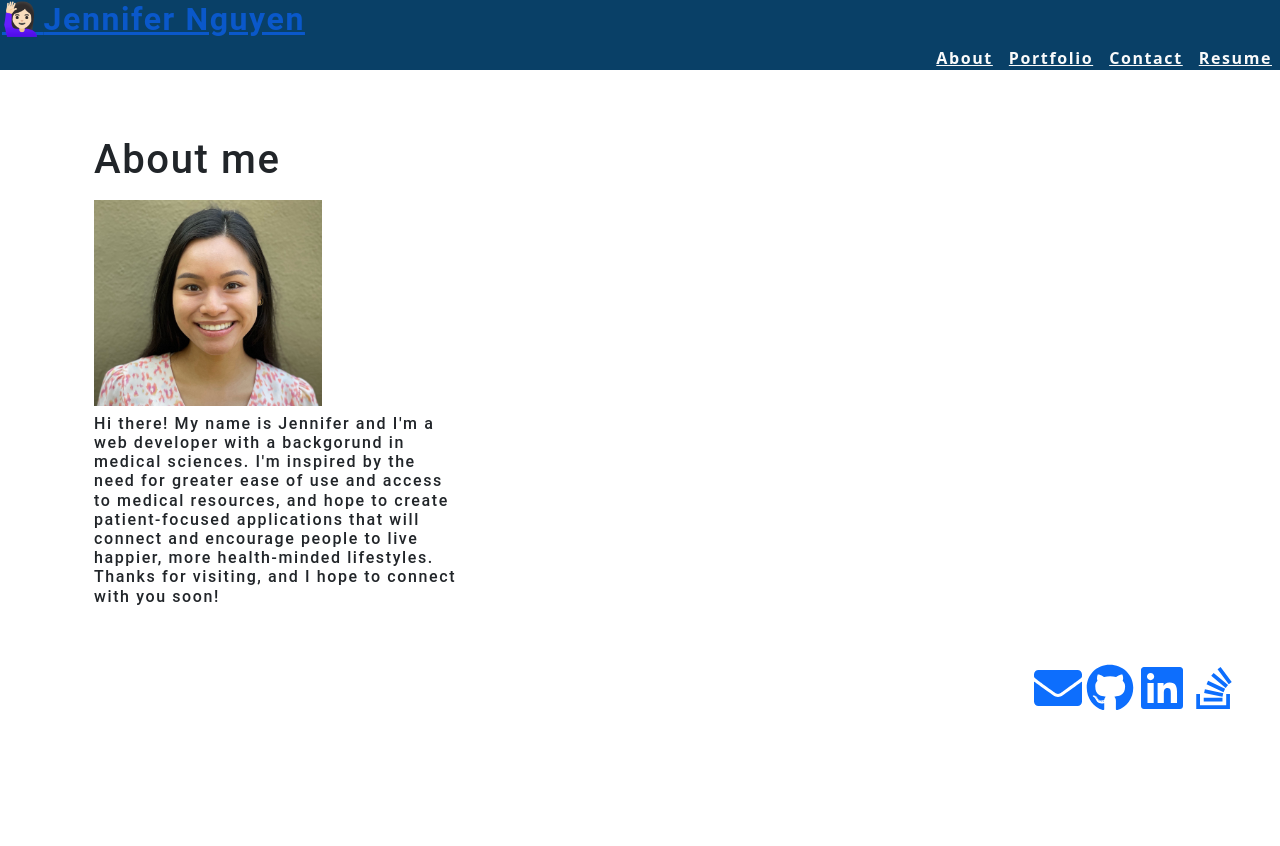
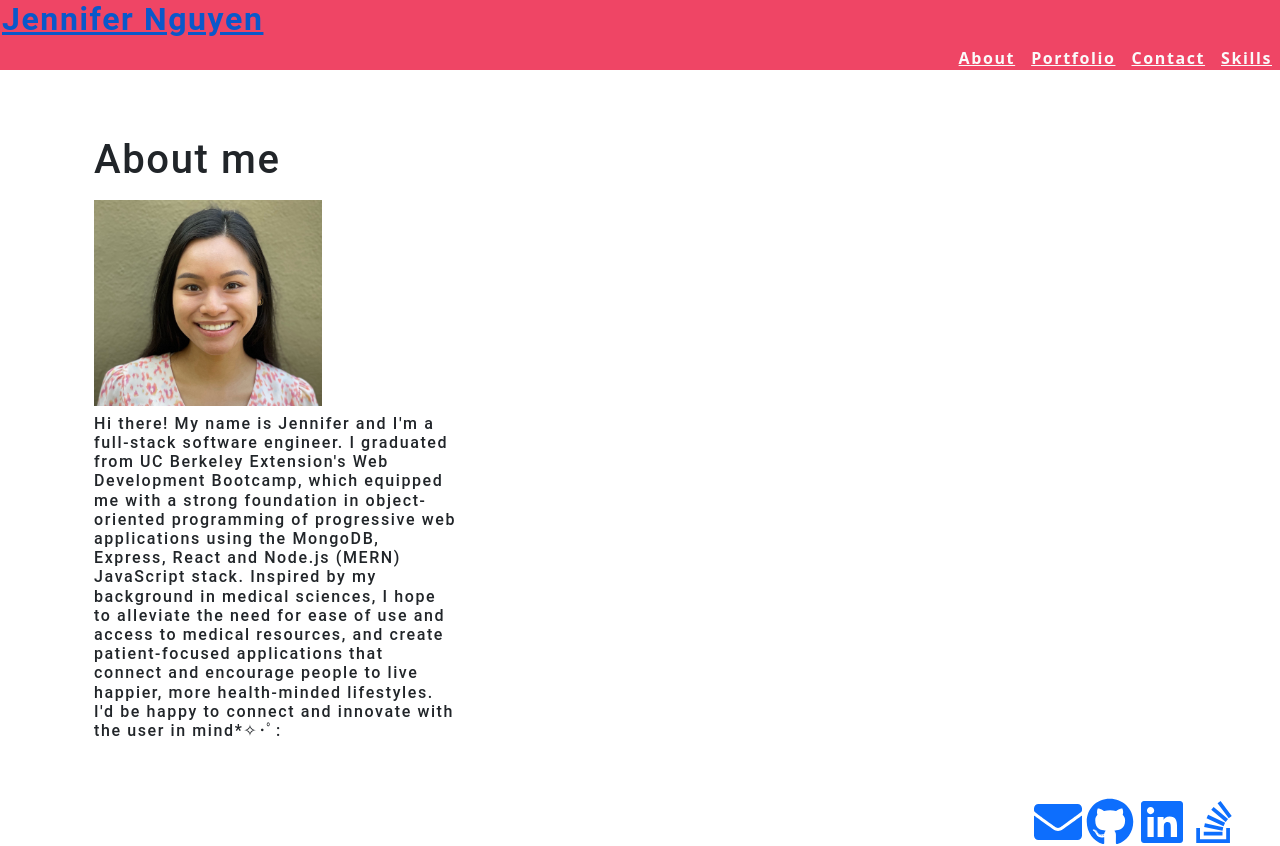
Before and after one commit to njthanhtrang/20.-React-Challenge-React-Portfolio, a React (Create React App) app: page / in a window 1280 px wide. Shown: the top 846 px of the page. Before the commit the page ends 800 px from the top, so only its background shows below. Built offline with nearby package versions, Linux system fonts and the light colour scheme.

Commit message:
about section

```diff
--- a/src/App.css
+++ b/src/App.css
@@ -1,8 +1,8 @@
 :root {
   --main: #fffffe;
-  --stroke:  #094067;
+  --stroke:  #ef4565;
   --primary: #3da9fc;
-  --secondary: #90b4ce;
+  --secondary: #fffffe;
   --tertiary: #ef4565;
 
 }
--- a/src/App.js
+++ b/src/App.js
@@ -4,7 +4,7 @@ import Portfolio from "./components/Portfolio";
 import Header from "./components/Header";
 import Footer from "./components/Footer";
 import ContactForm from "./components/Contact";
-import Resume from "./components/Resume";
+import Skills from "./components/Skills";
 import "bootstrap/dist/css/bootstrap.min.css";
 import "./App.css";
 import 'bootstrap/dist/css/bootstrap.min.css';
@@ -20,7 +20,7 @@ function App() {
       name: "Contact",
     },
     {
-      name: "Resume",
+      name: "Skills",
     },
   ]);
 
@@ -30,8 +30,8 @@ function App() {
         return <Portfolio />;
       case "Contact":
         return <ContactForm />;
-      case "Resume":
-        return <Resume />;
+      case "Skills":
+        return <Skills />;
       default:
         return <About />;
     }
--- a/src/components/About/index.js
+++ b/src/components/About/index.js
@@ -1,14 +1,28 @@
 import React from "react";
-import PortfolioImage from "../../assets/PortfolioImage.JPG"
+import PortfolioImage from "../../assets/PortfolioImage.JPG";
 
 function About() {
-    return(
-        <section className="col-10">
-            <h1 id="about">About me</h1>
-            <img src={PortfolioImage} className="my-2" style={{ width: "25%" }} alt="cover" ></img>
-            <h6 style={{ width: "40%", justifyContent: "center" }} id="about">Hi there! My name is Jennifer and I'm a web developer with a backgorund in medical sciences. I'm inspired by the need for greater ease of use and access to medical resources, and hope to create patient-focused applications that will connect and encourage people to live happier, more health-minded lifestyles. Thanks for visiting, and I hope to connect with you soon!</h6>
-        </section>
-    );
+  return (
+    <section className="col-10">
+      <h1 id="about">About me</h1>
+      <img
+        src={PortfolioImage}
+        className="my-2"
+        style={{ width: "25%" }}
+        alt="cover"
+      ></img>
+      <h6 style={{ width: "40%", justifyContent: "center" }} id="about">
+        Hi there! My name is Jennifer and I'm a full-stack software engineer. I
+        graduated from UC Berkeley Extension's Web Development Bootcamp, which
+        equipped me with a strong foundation in object-oriented programming of progressive web
+        applications using the MongoDB, Express, React and Node.js (MERN)
+        JavaScript stack. Inspired by my background in medical sciences, I hope
+        to alleviate the need for ease of use and access to medical resources,
+        and create patient-focused applications that connect and encourage
+        people to live happier, more health-minded lifestyles. I'd be happy to connect and innovate with the user in mind*✧･ﾟ:
+      </h6>
+    </section>
+  );
 }
 
 export default About;
--- a/src/components/Contact/index.js
+++ b/src/components/Contact/index.js
@@ -31,35 +31,35 @@ function ContactForm() {
 
   //   sync internal state of component formState with user input from DOM
   // onBlur or onChange event listener ensures this fires everytime keystroke typed into name field
-  function handleChange(e) {
-    // if <input> is email, validate value with validateEmail, assign to isValid
-    if (e.target.name === "email") {
-      const isValid = validateEmail(e.target.value);
-      console.log(isValid);
-      // isValid conditional statement
-      if (!isValid) {
-        setErrorMessage("Your email is invalid.");
-      } else {
-        setErrorMessage("");
-      }
-      // if <input> is message and name form elements
-    } else {
-      // if blank, error message
-      if (!e.target.value.length) {
-        setErrorMessage(`${e.target.name} is required.`);
-      } else {
-        setErrorMessage("");
-      }
-    }
+  // function handleChange(e) {
+  //   // if <input> is email, validate value with validateEmail, assign to isValid
+  //   if (e.target.name === "email") {
+  //     const isValid = validateEmail(e.target.value);
+  //     console.log(isValid);
+  //     // isValid conditional statement
+  //     if (!isValid) {
+  //       setErrorMessage("Your email is invalid.");
+  //     } else {
+  //       setErrorMessage("");
+  //     }
+  //     // if <input> is message and name form elements
+  //   } else {
+  //     // if blank, error message
+  //     if (!e.target.value.length) {
+  //       setErrorMessage(`${e.target.name} is required.`);
+  //     } else {
+  //       setErrorMessage("");
+  //     }
+  //   }
 
-    // console.log("errorMessage", errorMessage);
-  }
+  //   // console.log("errorMessage", errorMessage);
+  // }
 
   // JSX DOM elements
   return (
     <section>
-      <h1 data-testid="h1tag">Reach me here!</h1>
-      <a href="mailto:njthanhtrang@gmail.com">njthanhtrang@gmail.com</a>
+      <h1 data-testid="h1tag">Reach me</h1>
+      <a href="mailto:njthanhtrang@gmail.com">@njthanhtrang@gmail.com</a>
       {/* <br></br>
       <h1 data-testid="h1tag">Leave a Message</h1>
       <form id="contact-form" onSubmit={handleSubmit}>
--- a/src/components/Header/index.js
+++ b/src/components/Header/index.js
@@ -20,9 +20,6 @@ function Header(props) {
       <meta name="viewport" content="width=device-width, initial-scale=1, shrink-to-fit=no"></meta>
       <h2>
         <a href="/20.-React-Challenge-React-Portfolio/">
-          <span role="img" aria-label="camera">
-            🙋🏻‍♀️
-          </span>
           Jennifer Nguyen
         </a>
       </h2>
--- a/src/components/Portfolio/index.js
+++ b/src/components/Portfolio/index.js
@@ -15,7 +15,7 @@ const Portfolio = (singleProject) => {
 
   const projectList = [
     {
-      title: "Weather or Not",
+      title: "Weather-or-Not",
       summary: "Activity recommender based on the searched city’s location and current weather conditions. Integrates the Open Weather Map API with Eventbrite events in the area to provide indoor or outdoor activity suggestions.",
       image: weatherornot,
       technologies: "Node.js, JavaScript, OpenWeatherMap API, EventBrite API, MD Bootstrap, GitHub Pages, server-side APIs, localStorage",
--- a/src/components/Project/index.js
+++ b/src/components/Project/index.js
@@ -30,7 +30,7 @@ const Projects = ({ singleProject }) => {
       <Card.Title style={{ margin: "15px", fontSize: "27px", color: "#094067"}}>
         {singleProject.title}
       </Card.Title>
-      <Card.Text className="mb-2 text-muted" style={{ fontSize: "15px" }}>{singleProject.summary}</Card.Text>
+      <Card.Text className="mb-2 text-muted" style={{ fontSize: "15px", margin: "20px 0px 20px 10px" }}>{singleProject.summary}</Card.Text>
       <Card.Img
         variant="top"
         src={singleProject.image}
--- a/src/components/Resume/index.js
+++ b/src/components/Skills/index.js
@@ -24,10 +24,10 @@ import {
 } from "react-icons/si";
 import { Container, Row, Col } from "react-bootstrap";
 
-function Resume() {
+function Skills() {
   return (
     <Container className="container my-5">
-      <h1>Technical Skills:</h1>
+      <h1>Proficiencies:</h1>
       <br></br>
       <br></br>
       <br></br>
@@ -53,7 +53,7 @@ function Resume() {
         </Col>
 
         <Col>
-          <h3 id="resume">Front-end Proficiencies:</h3>
+          <h3 id="resume">Front-end:</h3>
           <br></br>
           <h5>
             • HTML
@@ -83,7 +83,7 @@ function Resume() {
         </Col>
 
         <Col>
-          <h3 id="resume">Back-end Proficiencies:</h3>
+          <h3 id="resume">Back-end:</h3>
           <br></br>
           <h5>• APIs</h5>
           <h5>
@@ -125,4 +125,4 @@ function Resume() {
   );
 }
 
-export default Resume;
+export default Skills;
--- a/src/index.css
+++ b/src/index.css
@@ -9,7 +9,7 @@ main {
   --secondary: #F3A847;
   --tertiary: #B12704;
   --light: #fafafa;
-  --dark: #094067;
+  --dark: #ef4565;
   --darker: #111111;
   --error: rgb(228, 46, 1);
   --spacing-one: calc(1rem * 0.5);
@@ -36,7 +36,7 @@ body {
   letter-spacing: .1em;
   background: var(--dark);
   color: var(--light);
-  font-family: 'Roboto', sans-serif;
+  font-family: "Avantgarde", "TeX Gyre Adventor", "URW Gothic L", sans-serif;
 
 }
 
```
